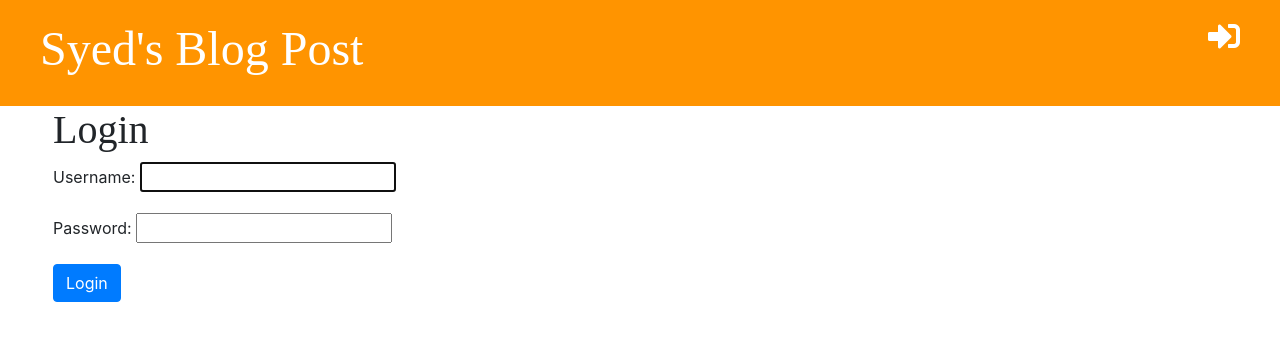
After one commit to syed1972/my_django_project, a Django app: page /accounts/login/ in a window 1280 px wide. The commit adds this page. Shown: the top 341 px of the page. Run offline with Django 3.2, Linux system fonts and the light colour scheme; some libraries are stand-ins or nearby versions; some web fonts are replaced.

Commit message:
login functionality

```diff
--- a/blog/templates/blog/base.html
+++ b/blog/templates/blog/base.html
@@ -3,7 +3,7 @@
 <html lang="en">
 <head>
     <meta charset="UTF-8">
-    <title>My Blog</title>
+    <title>{% block title %}{% endblock %}</title>
     <link href="https://fonts.googleapis.com/css?family=Tangerine:bold,bolditalic|Inconsolata:italic|Droid+Sans" rel="stylesheet" type="text/css">
     <link rel="stylesheet" href="https://stackpath.bootstrapcdn.com/bootstrap/4.5.0/css/bootstrap.min.css">
     <link rel="stylesheet" href="{% static 'css/blog.css'%}">
@@ -16,6 +16,11 @@
     {% if user.is_authenticated %}
         <a href="{% url 'post_draft_list' %}" class="top-menu"><i class="fas fa-pencil-ruler fa-2x"></i></a>
         <a href="{% url 'post_new' %}" class="top-menu"><i class="fas fa-plus fa-2x"></i></a>
+
+    {% else %}
+        <a href="{% url 'login' %}" class="top-menu"><i class="fas fa-sign-in-alt fa-2x"></i></a>
+
+
     {% endif %}
         <h1><a href="/">Syed's Blog Post </a> </h1>
 
--- a/blog/templates/blog/post_detail.html
+++ b/blog/templates/blog/post_detail.html
@@ -1,4 +1,6 @@
 {% extends 'blog/base.html'%}
+{% block title %}{{post.title}}{% endblock %}
+
 {% block content %}
     <div class='post'>
         {% if post.published_date %}
--- a/blog/templates/blog/post_draft_list.html
+++ b/blog/templates/blog/post_draft_list.html
@@ -1,4 +1,6 @@
 {% extends 'blog/base.html'%}
+{% block title %}My Drafts{% endblock %}
+
 {% block content %}
 
     {%  for post in posts %}
--- a/blog/templates/blog/post_edit.html
+++ b/blog/templates/blog/post_edit.html
@@ -1,5 +1,8 @@
 
 {% extends 'blog/base.html'%}
+
+{% block title %}New Post{% endblock %}
+
 {% block content %}
     <h1>New Post </h1>
     <form method="post" class="post-form-blog">
--- a/blog/templates/blog/post_list.html
+++ b/blog/templates/blog/post_list.html
@@ -1,4 +1,6 @@
 {% extends 'blog/base.html'%}
+
+{% block title %}My Blog {% endblock %}
 
 {% block content %}
 
--- /dev/null
+++ b/blog/templates/registration/login.html
@@ -0,0 +1,14 @@
+{% extends 'blog/base.html'%}
+
+{% block title %}Login{% endblock %}
+
+{% block content %}
+<h2>Login </h2>
+<form method="post">
+    {% csrf_token %}
+    {{form.as_p}}
+<button type="submit" class="btn btn-primary">Login</button>
+</form>
+
+
+{% endblock %}
--- a/blog/urls.py
+++ b/blog/urls.py
@@ -1,5 +1,7 @@
 from django.urls import path
 from . import views
+# from django.contrib.auth import views as auth_views
+from django.contrib.auth.views import LoginView
 
 urlpatterns = [
     path('',views.post_list,name='post_list'),
@@ -9,5 +11,6 @@ urlpatterns = [
     path('drafts/', views.post_draft_list, name='post_draft_list'),
     path('post/<int:pk>/publish',views.post_publish, name='post_publish'),
 
+    path('accounts/login/', LoginView.as_view(), name='login'),
 
 ]
--- a/mysite/settings.py
+++ b/mysite/settings.py
@@ -26,6 +26,8 @@ SECRET_KEY = '%b6kh40f=s2q6a11o0r63zj3===hvpow_0m+x@bk+ag%!=r9v@'
 DEBUG = True
 
 ALLOWED_HOSTS = []
+
+LOGIN_REDIRECT_URL='post_list'
 
 
 # Application definition
```
Also changed, not shown: blog/views.py (+6 -1 lines), db.sqlite3.
